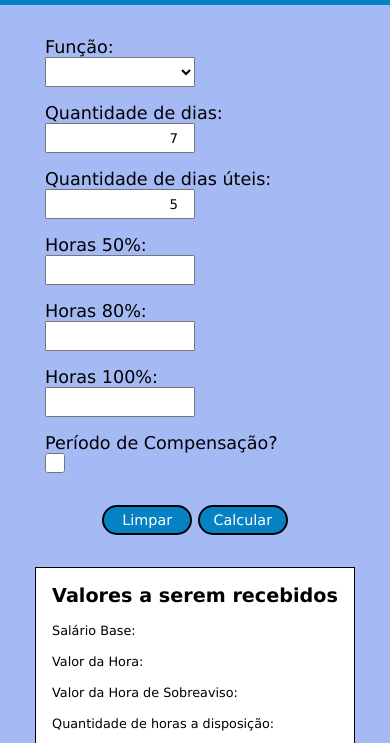
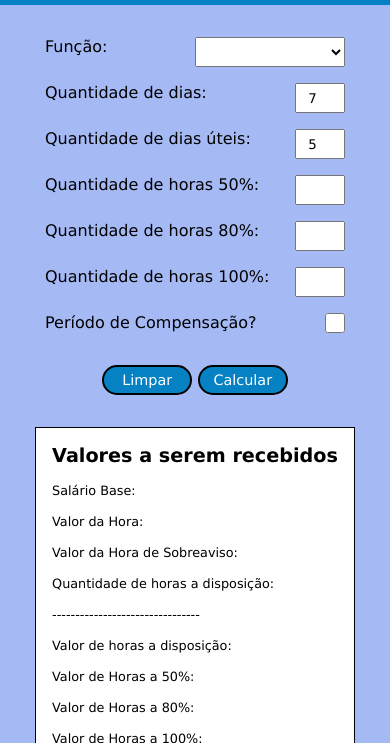
Before and after one commit to julio-cesarcs/calcuadora-sobreaviso, a plain HTML site: page index.html in a window 390 px wide. Shown: the part 101-844 px from the top of the page. Drawn offline with Linux system fonts and the light colour scheme.

Commit message:
ajuste do modo mobile

```diff
--- a/assets/css/main.css
+++ b/assets/css/main.css
@@ -57,14 +57,19 @@ main {
 
 .employee-data {
     display: flex;
-    flex-direction: column;
+    flex-direction: row;
     justify-content: space-between;
     width: 300px;
-    font-size: 1.1rem;
+    font-size: 1rem;
 }
 
-.employee-data input,
-.employee-data select {
+.employee-data input {
+    width: 50px;
+    height: 30px;
+}
+
+
+.employee-data select{
     width: 150px;
     height: 30px;
 }
@@ -77,7 +82,7 @@ main {
 
 
 .employee-data input {
-    text-align: right;
+    text-align: center;
 }
 
 .information {
@@ -125,6 +130,11 @@ button{
     .employee-data {
         flex-direction: row;
 }
+
+.form {
+    font-size: 1.2rem;
+}
+
 }
 
 @media screen and (min-width: 800px) {
@@ -152,4 +162,8 @@ button{
         flex-direction: row;
         width: 400px;
     }
+
+    .form {
+        font-size: 1.5rem;
+    }
 }
--- a/index.html
+++ b/index.html
@@ -45,17 +45,17 @@
             </div>
 
             <div class="employee-data">
-                <label for="input-50percet">Horas 50%: </label>
+                <label for="input-50percet">Quantidade de horas 50%: </label>
                 <input type="number" name="input-50percent" id="input-50percent">
             </div>
 
             <div class="employee-data">
-                <label for="input-80percent">Horas 80%: </label>
+                <label for="input-80percent">Quantidade de horas 80%: </label>
                 <input type="number" name="input-80percent" id="input-80percent">
             </div>
 
             <div class="employee-data">
-                <label for="input-100percent">Horas 100%: </label>
+                <label for="input-100percent">Quantidade de horas 100%: </label>
                 <input type="number" name="input-100percent" id="input-100percent">
             </div>
 
```
